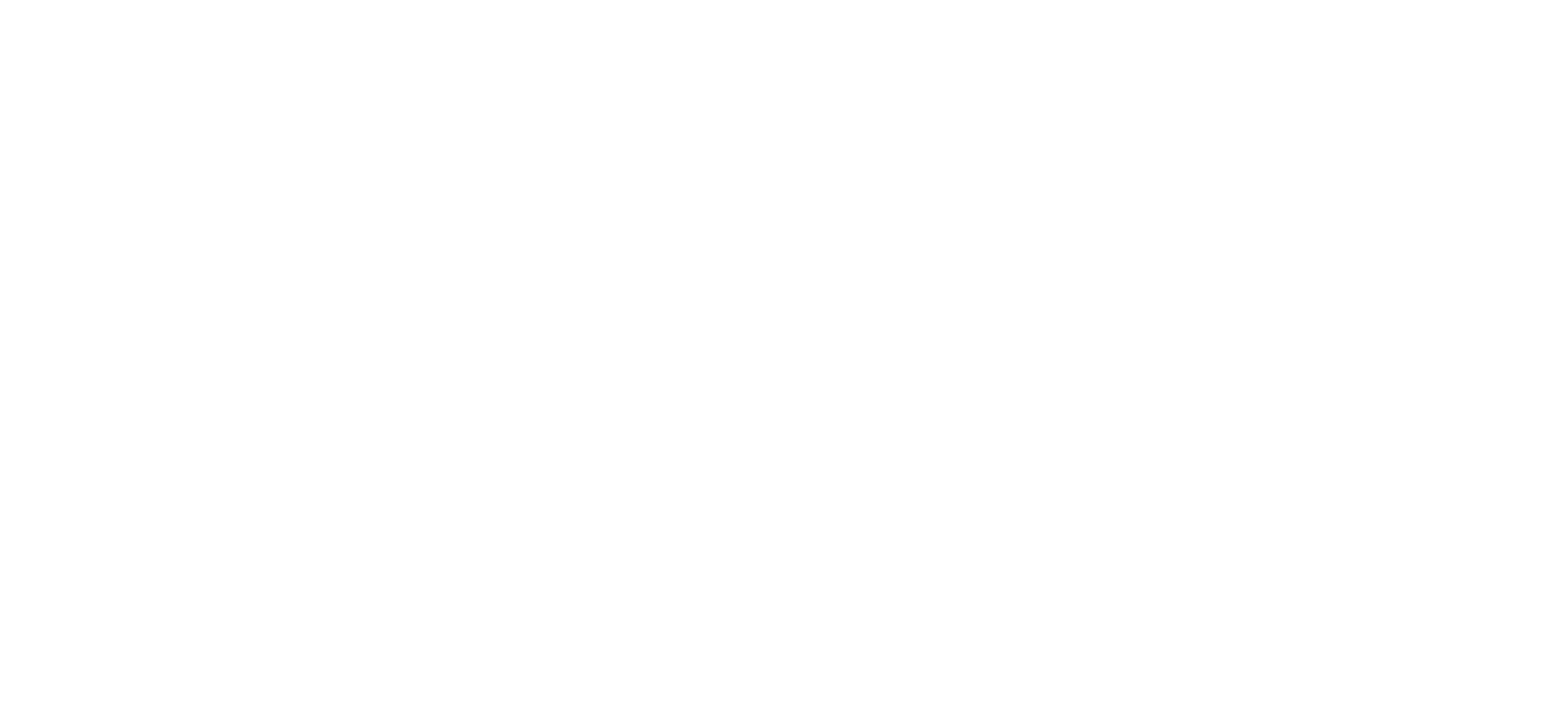
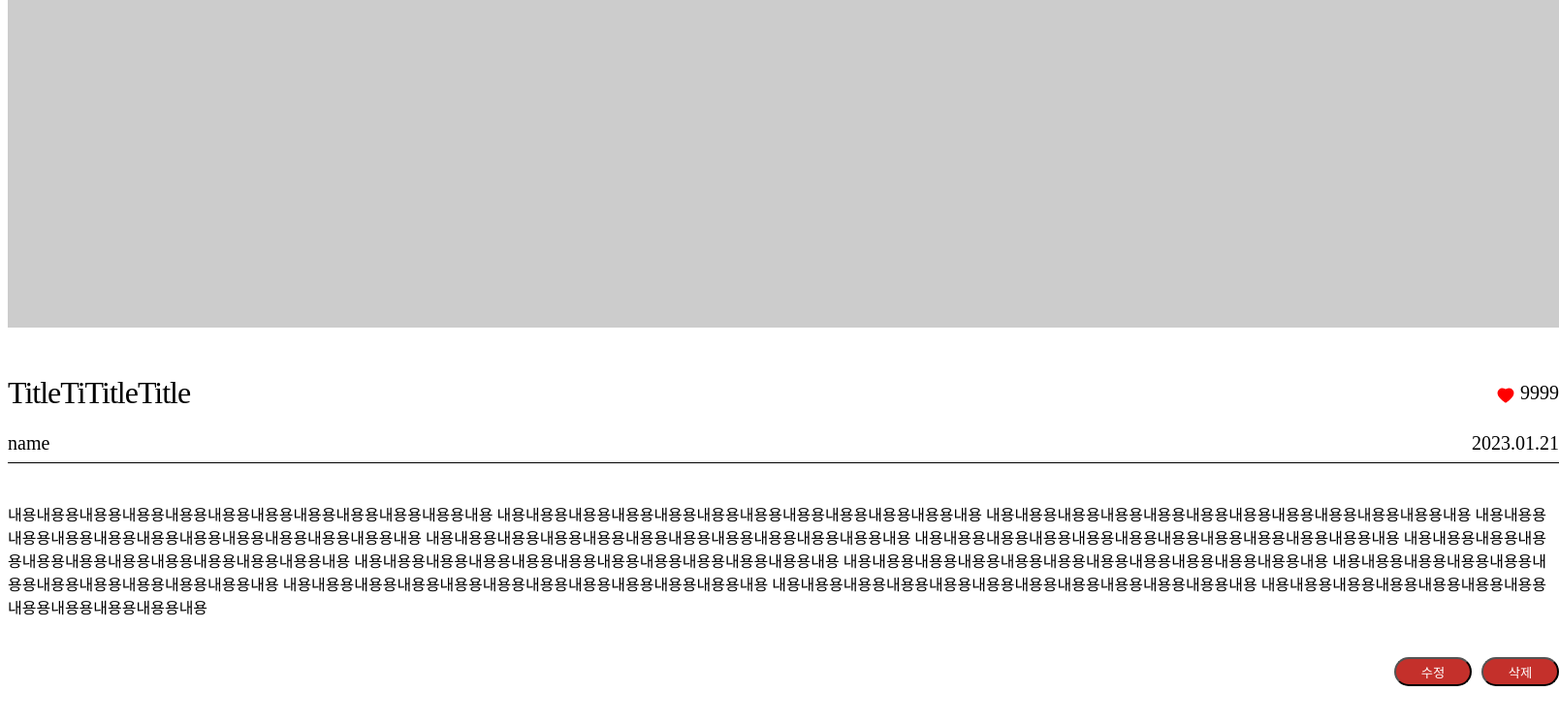
Before and after one commit to baesee0806/YourRankingVideo, a React (Create React App) app: page / in a window 1280 px wide. Shown: the part 370-1116 px from the top of the page at 97% size, 1608 px wide, since content can reach past the window. Before the commit the page ends 800 px from the top, so only its background shows below. Built offline with nearby package versions, Linux system fonts and the light colour scheme.

Commit message:
add detailPageUIUX styled components 파일 분리전

```diff
--- a/src/App.js
+++ b/src/App.js
@@ -1,8 +1,10 @@
-
+import DetailPage from "./page/DetailPage";
 
 function App() {
   return (
-    <></>
+    <>
+      <DetailPage />
+    </>
   );
 }
 
--- a/src/page/DetailPage.jsx
+++ b/src/page/DetailPage.jsx
@@ -1,5 +1,135 @@
 import React from "react";
+import styled from "styled-components";
+import { AiFillHeart } from "react-icons/ai";
 
 export default function DetailPage() {
-  return <div>DetailPage</div>;
+  return (
+    <DetailPageWrapdiv>
+      {/* 영상 */}
+      <DetailPageVideodiv>영상</DetailPageVideodiv>
+
+      <DetailPageTextTitlediv>
+        {/* 제목 */}
+        <DetailPageTItleh1>TitleTiTitleTitle</DetailPageTItleh1>
+
+        {/* 좋아요 */}
+        <DetailPageLikediv>
+          <AiFillHeartdiv>
+            <AiFillHeart style={{ fontSize: 20, color: "red" }} />
+          </AiFillHeartdiv>
+          <DetailPageLikep>9999</DetailPageLikep>
+        </DetailPageLikediv>
+      </DetailPageTextTitlediv>
+
+      <DetailPageTextNamediv>
+        <DetailPageNamediv>name</DetailPageNamediv>
+        <DetailPageDatediv>2023.01.21</DetailPageDatediv>
+      </DetailPageTextNamediv>
+
+      <DetailPageContentdiv>
+        내용내용용내용용내용용내용용내용용내용용내용용내용용내용용내용용내용
+        내용내용용내용용내용용내용용내용용내용용내용용내용용내용용내용용내용
+        내용내용용내용용내용용내용용내용용내용용내용용내용용내용용내용용내용
+        내용내용용내용용내용용내용용내용용내용용내용용내용용내용용내용용내용
+        내용내용용내용용내용용내용용내용용내용용내용용내용용내용용내용용내용
+        내용내용용내용용내용용내용용내용용내용용내용용내용용내용용내용용내용
+        내용내용용내용용내용용내용용내용용내용용내용용내용용내용용내용용내용
+        내용내용용내용용내용용내용용내용용내용용내용용내용용내용용내용용내용
+        내용내용용내용용내용용내용용내용용내용용내용용내용용내용용내용용내용
+        내용내용용내용용내용용내용용내용용내용용내용용내용용내용용내용용내용
+        내용내용용내용용내용용내용용내용용내용용내용용내용용내용용내용용내용
+        내용내용용내용용내용용내용용내용용내용용내용용내용용내용용내용용내용
+        내용내용용내용용내용용내용용내용용내용용내용용내용용내용용내용용내용
+      </DetailPageContentdiv>
+
+      <DetailPageButtondiv>
+        <DetailPageEditButton>수정</DetailPageEditButton>
+        <DetailPageDeleteButton>삭제</DetailPageDeleteButton>
+      </DetailPageButtondiv>
+    </DetailPageWrapdiv>
+  );
 }
+
+const DetailPageWrapdiv = styled.div`
+  width: 1600px;
+  height: 700px;
+  margin: 0 auto;
+`;
+const DetailPageVideodiv = styled.div`
+  width: 1600px;
+  height: 700px;
+  background: #ccc;
+  font-size: 24px;
+  text-align: center;
+  line-height: 700px;
+`;
+const DetailPageTextTitlediv = styled.div`
+  margin-top: 50px;
+  display: flex;
+  align-items: center;
+  justify-content: space-between;
+`;
+const DetailPageTItleh1 = styled.h1`
+  font-size: 32px;
+  font-weight: 400;
+  margin: 0;
+  letter-spacing: -1px;
+  line-height: 100%;
+`;
+const DetailPageLikediv = styled.div`
+  display: flex;
+  align-items: center;
+`;
+const AiFillHeartdiv = styled.div`
+  margin-top: 10px;
+  margin-right: 5px;
+  cursor: pointer;
+`;
+const DetailPageLikep = styled.p`
+  margin: 0;
+  font-size: 20px;
+  font-weight: 400;
+  line-height: 100%;
+`;
+const DetailPageTextNamediv = styled.div`
+  display: flex;
+  align-items: center;
+  justify-content: space-between;
+  margin-top: 25px;
+  padding-bottom: 10px;
+  border-bottom: 1px solid #000;
+`;
+const DetailPageNamediv = styled.div`
+  font-size: 20px;
+  line-height: 100%;
+`;
+const DetailPageDatediv = styled.div`
+  font-size: 20px;
+  line-height: 100%;
+`;
+const DetailPageContentdiv = styled.div`
+  margin-top: 40px;
+`;
+const DetailPageButtondiv = styled.div`
+  display: flex;
+  align-items: center;
+  margin-top: 40px;
+  padding-bottom: 100px;
+`;
+const DetailPageEditButton = styled.button`
+  margin-left: auto;
+  color: #fff;
+  background-color: #c4302b;
+  width: 80px;
+  height: 30px;
+  border-radius: 15px;
+  cursor: pointer;
+`;
+const DetailPageDeleteButton = styled.button`
+  margin-left: 10px;
+  color: #fff;
+  background-color: #c4302b;
+  width: 80px;
+  height: 30px;
+  border-radius: 15px;
+`;
```
Also changed, not shown: 1 other file (tests, documents, lock files or other folders).
